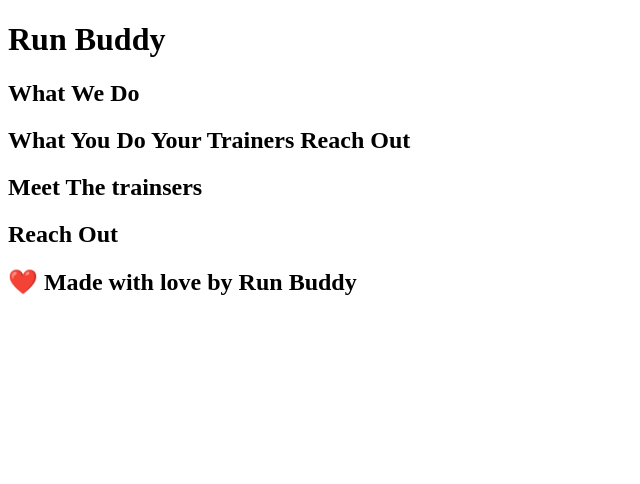
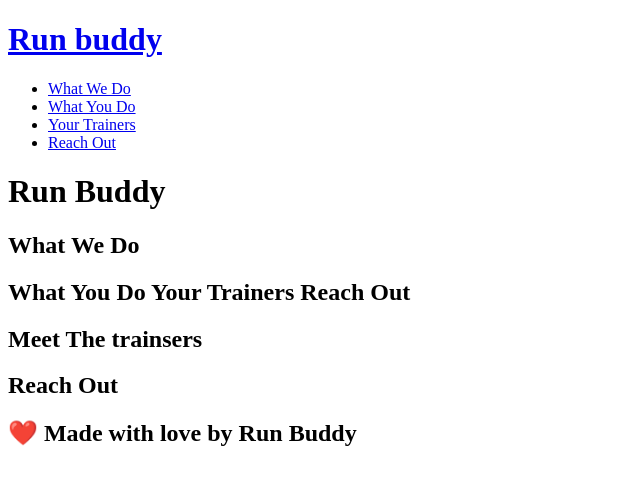
Before and after one commit to KumiYAM/run-buddy, a plain HTML site: page index.html in a window 1280 px wide. Shown: the whole page, without its empty margins (0-640 px from the left). Drawn offline with Linux system fonts and the light colour scheme.

Commit message:
added header

```diff
--- a/index.html
+++ b/index.html
@@ -3,6 +3,53 @@
     <head>
         <meta charset="UTF-8" />
         <title>Run Buddy</title>
+    </head>
+<body>
+<!-- navigation-->
+<header>
+    <h1>
+        <a href="/">
+        Run buddy
+        </a>
+    </h1>
+
+
+
+<nav>
+<!-- Unloaded list element -->
+  <ul>
+    <!-- list item element -->
+    <li>
+        <!-- anchor element -->
+        <a href="#what-we-do">What We Do</a>
+
+    </li>
+    <li>
+        <a href="#what-you-do">What You Do</a>
+    </li>
+    <li>
+        <a href="#your-trainers">Your Trainers</a>
+    </li>
+    <li>
+        <a href="reach-out">Reach Out</a>
+    </li>
+
+  </ul>
+</nav>
+</header>
+</body>
+
+</html>
+
+
+
+
+
+
+
+
+
+
     </head>
     <body>
         <header>
```
